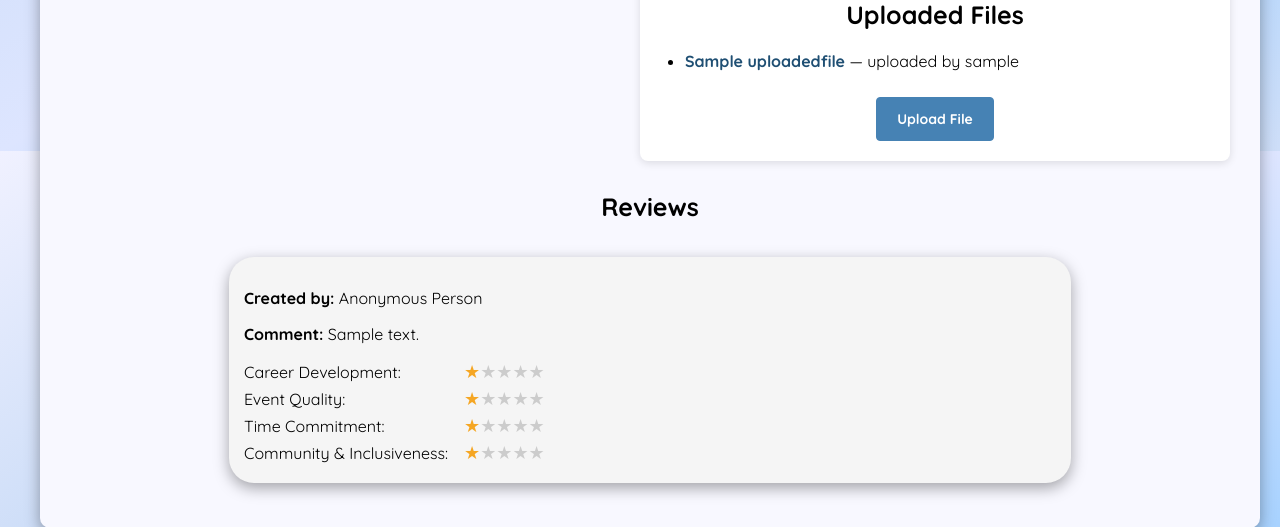
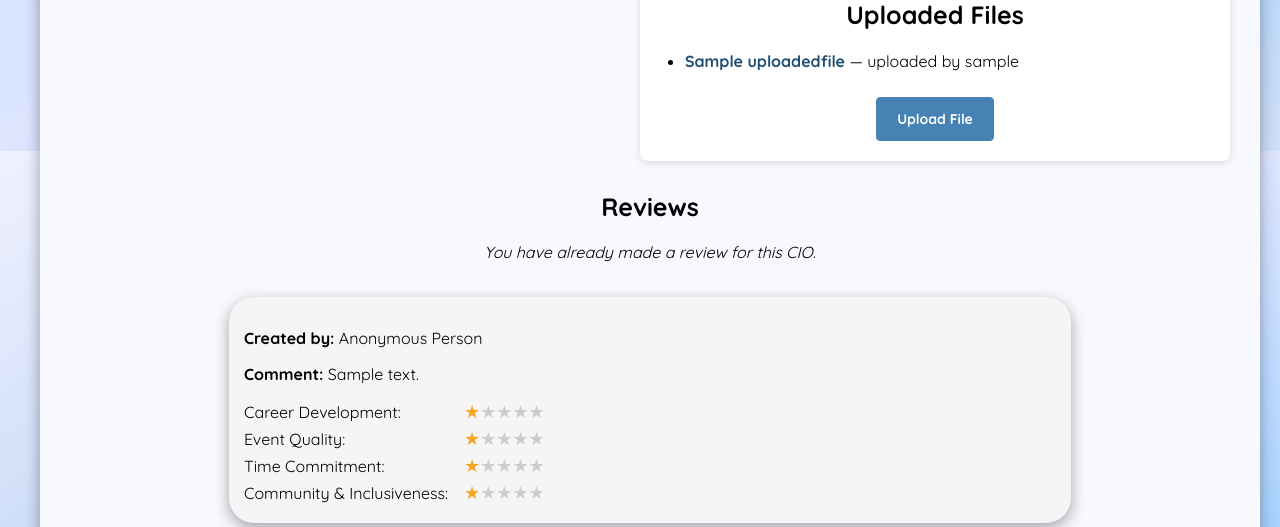
Before and after one commit to SafaaMahbub/CIO_Forum, a Django app: page /cio/1/ in a window 1280 px wide. Shown: the part 649-1176 px from the top of the page. Run offline with Django 4.2, Linux system fonts and the light colour scheme; a user stored in the database is signed in; tables that the repository leaves empty hold one stand-in row (values such as "Sample post"); grey boxes marked "Sample" are stand-in pictures; data that the repository does not hold is empty; some web fonts are replaced.

Commit message:
user able to add review within CIO page

```diff
--- a/core/static/css/style.css
+++ b/core/static/css/style.css
@@ -516,6 +516,11 @@ button:hover {
     width: 100%;
 }
 
+.cio-create-review-section {
+    margin-top: 20px;
+    margin-bottom: 20px;
+}
+
 .review-block{
     background-color: whitesmoke;
     margin: 15px;
@@ -729,7 +734,7 @@ button:hover {
 }
 
 .cioCard{
-    width: 300px;
+    width: 500px;
     border-radius: 20px;
     box-sizing: border-box;
     box-shadow: rgba(0, 0, 0, 0.35) 0px 5px 15px;
--- a/core/views.py
+++ b/core/views.py
@@ -171,25 +171,35 @@ def view_upload(request, id):
     upload = UploadedThing.objects.get(id=id)
     return render(request, "view_upload.html", {"upload": upload})
 
+def _build_review_form_from_query(request):
+    """Return (form, prefilled_cio) for a GET request, honoring ?cio=<id>."""
+    cio_param = request.GET.get("cio")
+    if not cio_param:
+        return ReviewForm(), None
+    try:
+        prefilled_cio = CIO.objects.get(pk=int(cio_param))
+    except (CIO.DoesNotExist, ValueError):
+        return ReviewForm(), None
+    return ReviewForm(initial={"cio": prefilled_cio}), prefilled_cio
+
+
 @block_user_admin
 def create_review(request):
-    profile =request.user.profile
+    profile = request.user.profile
     if profile.role != "student":
         messages.error(request, "You do not have permission to create a review for a CIO.")
         return redirect("profile")
+
     if request.method == "POST":
         form = ReviewForm(request.POST)
         if form.is_valid():
-
-            #this checks if the current user submitted a review for the cio - if they already submitted
-            #a review,the page will display an error message will appear
-            if Review.objects.filter(profile=profile,cio=form.cleaned_data["cio"]).exists():
+            if Review.objects.filter(profile=profile, cio=form.cleaned_data["cio"]).exists():
                 messages.error(request, "Review already exists. Please choose a different CIO from the list.")
                 return redirect("create_review")
 
             cio = form.cleaned_data["cio"]
             Review.objects.create(
-                profile=request.user.profile,
+                profile=profile,
                 cio=cio,
                 comment=form.cleaned_data["comment"],
                 anonymous=form.cleaned_data["anonymous"],
@@ -201,9 +211,10 @@ def create_review(request):
             cio.update_average_ratings()
             messages.success(request, "Review has been created successfully.")
             return redirect("viewAllReviews")
-    else:
-        form = ReviewForm()
-    return render(request, "create_review.html", {"form": form})
+        return render(request, "create_review.html", {"form": form, "prefilled_cio": None})
+
+    form, prefilled_cio = _build_review_form_from_query(request)
+    return render(request, "create_review.html", {"form": form, "prefilled_cio": prefilled_cio})
 
 @uva_dm_only
 @block_user_admin
@@ -320,6 +331,9 @@ def cio_homepage(request, cio_id):
     is_leader = False
     is_member = False
     has_pending_request = False
+    has_existing_review = False
+    is_uva_student = False
+    can_review = False
     if request.user.is_authenticated and hasattr(request.user, "profile"):
         profile = request.user.profile
         role = profile.role
@@ -328,10 +342,16 @@ def cio_homepage(request, cio_id):
         has_pending_request = MembershipRequest.objects.filter(
             profile=profile, cio=cio, status="pending"
         ).exists()
+        has_existing_review = Review.objects.filter(profile=profile, cio=cio).exists()
+        is_uva_student = profile.role == "student" and _email_is_uva(request.user)
+        can_review = is_uva_student and not has_existing_review
     return render(request, "cio_homepage.html", {
         "cio": cio, "reviews": reviews, "leaders": leaders, "members": members,
         "role": role, "is_leader": is_leader, "is_member": is_member,
         "has_pending_request": has_pending_request,
+        "has_existing_review": has_existing_review,
+        "is_uva_student": is_uva_student,
+        "can_review": can_review,
     })
 
 @block_user_admin
--- a/templates/cio_homepage.html
+++ b/templates/cio_homepage.html
@@ -92,6 +92,17 @@
     </div>
 
     <h2>Reviews</h2>
+    {% if user.is_authenticated %}
+        <div class="cio-create-review-section center-text">
+            {% if can_review %}
+                <a href="{% url 'create_review' %}?cio={{ cio.id }}" class="main-btn">Create Review</a>
+            {% elif has_existing_review %}
+                <p><em>You have already made a review for this CIO.</em></p>
+            {% elif not is_uva_student %}
+                <p><em>Only UVA students can make reviews.</em></p>
+            {% endif %}
+        </div>
+    {% endif %}
     <div class="reviewContainer">
         {% if reviews %}
             {% for r in reviews %}
--- a/templates/create_review.html
+++ b/templates/create_review.html
@@ -1,9 +1,9 @@
 {% extends "base.html" %}
 
 {% block content %}
-    <h1>Create a Review</h1>
+    <h1>Create a Review{% if prefilled_cio %} for {{ prefilled_cio.name }}{% endif %}</h1>
     <div class="form-box">
-        <form action="" method="post">
+        <form action="{% url 'create_review' %}" method="post">
             {% csrf_token %}
 
             {{ form.cio.label_tag }}
```
